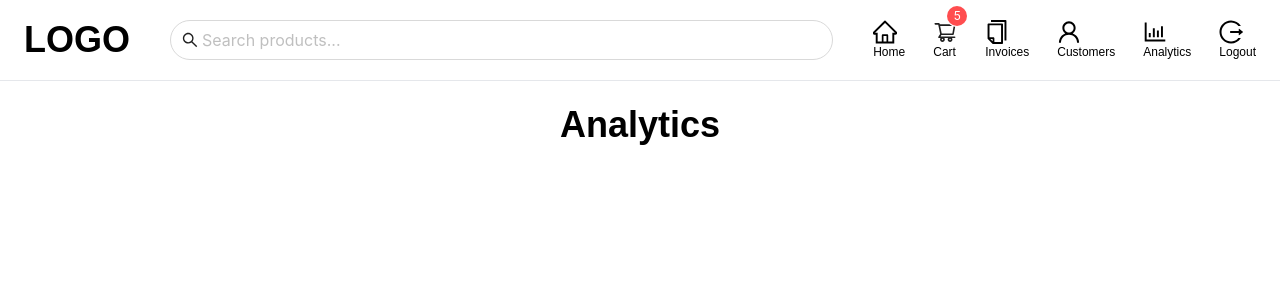
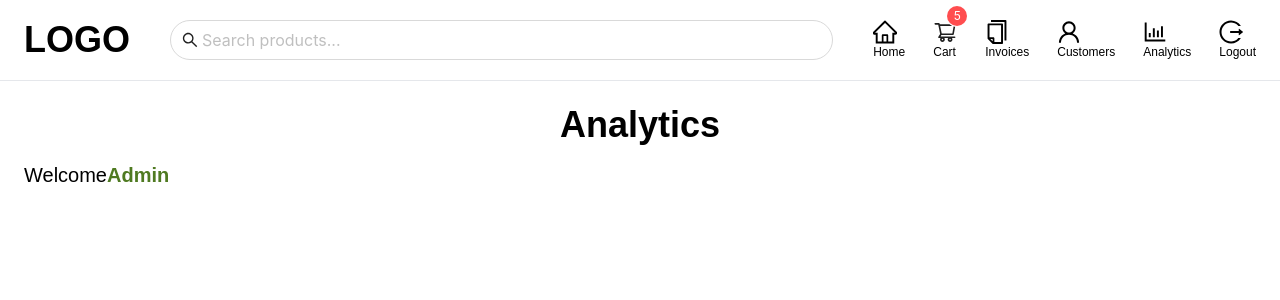
Before and after one commit to eflatuna/mern_pos_application, a React (Create React App) app in the folder client/: page /analytics in a window 1280 px wide. Shown: the top 300 px of the page. Built offline with nearby package versions, Linux system fonts and the light colour scheme.

Commit message:
Added welcome message for admin on AnalyticPage

```diff
--- a/client/src/pages/AnalyticPage.jsx
+++ b/client/src/pages/AnalyticPage.jsx
@@ -8,6 +8,14 @@ const AnalyticPage = () => {
 				<h1 className="text-4xl font-bold text-center mb-4">
 					Analytics
 				</h1>
+				<div>
+					<h2 className="text-xl">
+						Welcome
+						<span className="text-light-green font-bold text-xl">
+							Admin
+						</span>
+					</h2>
+				</div>
 			</div>
 		</>
 	);
```
